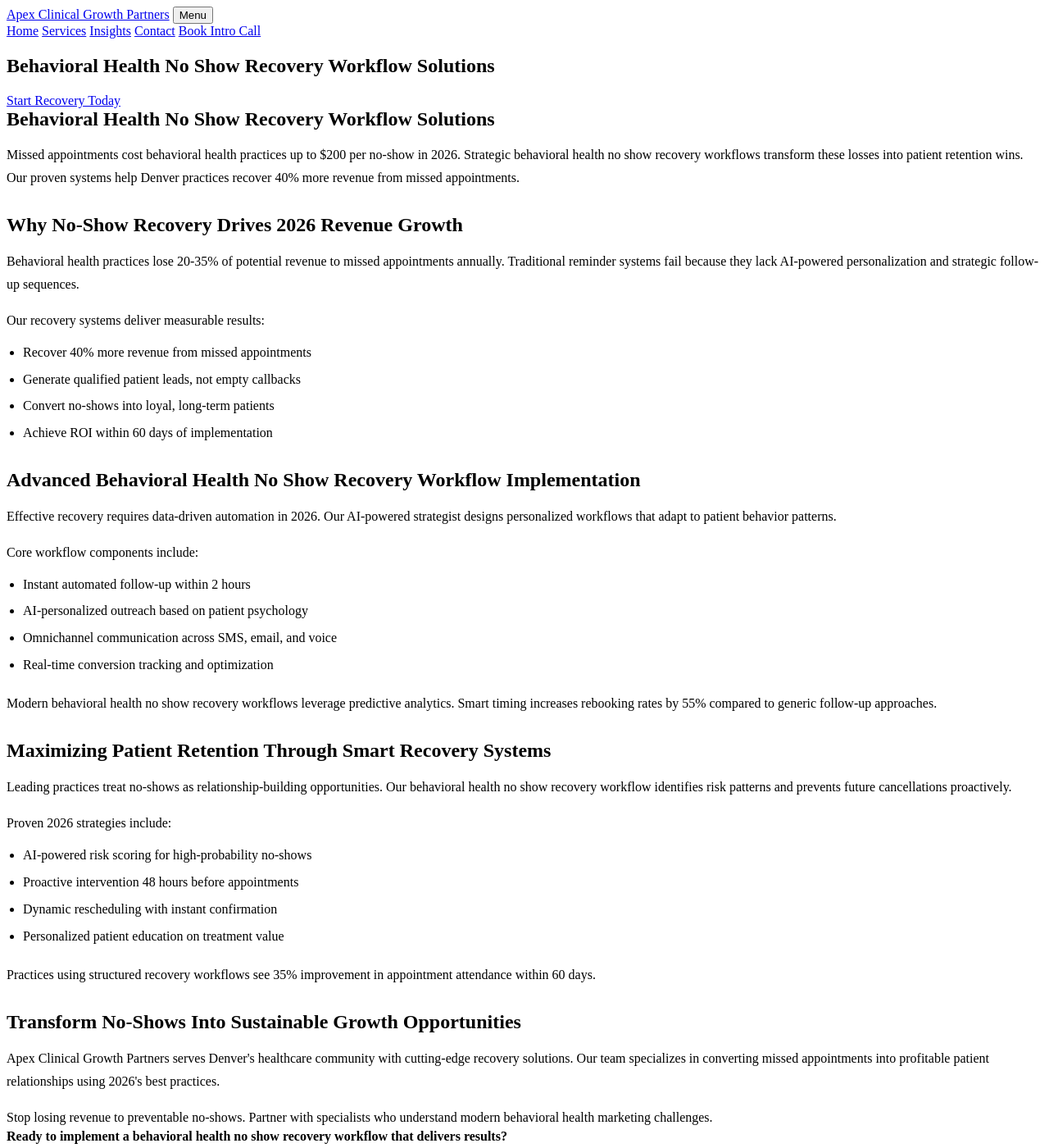
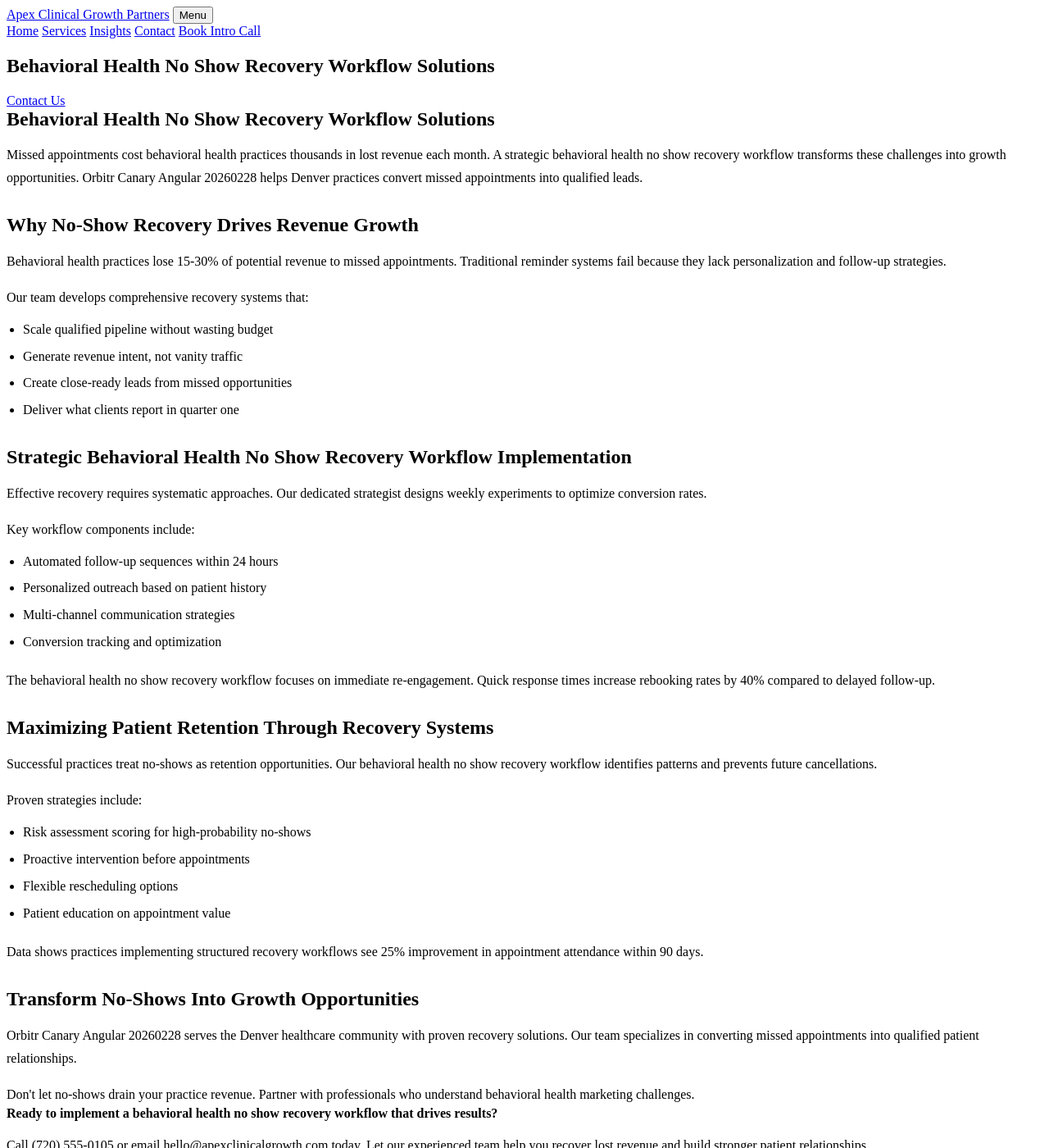
Before and after one commit to prjctlphbt/orbitr-canary-angular-20260228, a Jekyll site: the page angular-behavioral-noshow-20260228144655.html, which Jekyll copies as it is, in a window 1280 px wide and 1400 px high. Shown: the whole window at 82% size. Built offline with Jekyll 4.4.1, drawn with Linux system fonts in a browser that asks for light colours; some of the changed text lies outside the part shown.

Commit message:
Rollback: Revert changes to angular-behavioral-noshow-20260228144655.html

```diff
--- a/angular-behavioral-noshow-20260228144655.html
+++ b/angular-behavioral-noshow-20260228144655.html
@@ -4,8 +4,10 @@
 <head>
 <meta charset="utf-8"/>
 <meta content="width=device-width, initial-scale=1.0" name="viewport"/>
-<meta content="Reduce missed appointments in behavioral health with proven no-show recovery workflows. Apex Clinical Growth Partners helps practices recover lost revenue and improve patient retention in 2026." name="description"/>
-<title>Behavioral Health No Show Recovery Workflow Solutions | 2026 Guide</title>
+<meta content="Reduce missed appointments in behavioral health. Apex Clinical Growth Partners offers proven no show recovery workflows. Optimize your practice today.
+
+Characte" name="description"/>
+<title>Behavioral Health No Show Recovery Workflow Solutions</title>
 <style>
 
 
@@ -103,53 +105,53 @@
 <section class="page-hero landing-hero">
 <div class="container">
 <h1>Behavioral Health No Show Recovery Workflow Solutions</h1>
-<a class="cta" href="/services/">Start Recovery Today</a>
+<a class="cta" href="/services/">Contact Us</a>
 </div>
 </section>
 <section class="landing-content">
 <div class="container orbitr-generated-content">
 <h1>Behavioral Health No Show Recovery Workflow Solutions</h1>
-<p>Missed appointments cost behavioral health practices up to $200 per no-show in 2026. Strategic behavioral health no show recovery workflows transform these losses into patient retention wins. Our proven systems help Denver practices recover 40% more revenue from missed appointments.</p>
-<h2>Why No-Show Recovery Drives 2026 Revenue Growth</h2>
-<p>Behavioral health practices lose 20-35% of potential revenue to missed appointments annually. Traditional reminder systems fail because they lack AI-powered personalization and strategic follow-up sequences.</p>
-<p>Our recovery systems deliver measurable results:</p>
+<p>Missed appointments cost behavioral health practices thousands in lost revenue each month. A strategic behavioral health no show recovery workflow transforms these challenges into growth opportunities. Orbitr Canary Angular 20260228 helps Denver practices convert missed appointments into qualified leads.</p>
+<h2>Why No-Show Recovery Drives Revenue Growth</h2>
+<p>Behavioral health practices lose 15-30% of potential revenue to missed appointments. Traditional reminder systems fail because they lack personalization and follow-up strategies.</p>
+<p>Our team develops comprehensive recovery systems that:</p>
 <ul>
-<li>Recover 40% more revenue from missed appointments</li>
-<li>Generate qualified patient leads, not empty callbacks</li>
-<li>Convert no-shows into loyal, long-term patients</li>
-<li>Achieve ROI within 60 days of implementation</li>
+<li>Scale qualified pipeline without wasting budget</li>
+<li>Generate revenue intent, not vanity traffic</li>
+<li>Create close-ready leads from missed opportunities</li>
+<li>Deliver what clients report in quarter one</li>
 </ul>
-<h2>Advanced Behavioral Health No Show Recovery Workflow Implementation</h2>
-<p>Effective recovery requires data-driven automation in 2026. Our AI-powered strategist designs personalized workflows that adapt to patient behavior patterns.</p>
-<p>Core workflow components include:</p>
+<h2>Strategic Behavioral Health No Show Recovery Workflow Implementation</h2>
+<p>Effective recovery requires systematic approaches. Our dedicated strategist designs weekly experiments to optimize conversion rates.</p>
+<p>Key workflow components include:</p>
 <ul>
-<li>Instant automated follow-up within 2 hours</li>
-<li>AI-personalized outreach based on patient psychology</li>
-<li>Omnichannel communication across SMS, email, and voice</li>
-<li>Real-time conversion tracking and optimization</li>
+<li>Automated follow-up sequences within 24 hours</li>
+<li>Personalized outreach based on patient history</li>
+<li>Multi-channel communication strategies</li>
+<li>Conversion tracking and optimization</li>
 </ul>
-<p>Modern behavioral health no show recovery workflows leverage predictive analytics. Smart timing increases rebooking rates by 55% compared to generic follow-up approaches.</p>
-<h2>Maximizing Patient Retention Through Smart Recovery Systems</h2>
-<p>Leading practices treat no-shows as relationship-building opportunities. Our behavioral health no show recovery workflow identifies risk patterns and prevents future cancellations proactively.</p>
-<p>Proven 2026 strategies include:</p>
+<p>The behavioral health no show recovery workflow focuses on immediate re-engagement. Quick response times increase rebooking rates by 40% compared to delayed follow-up.</p>
+<h2>Maximizing Patient Retention Through Recovery Systems</h2>
+<p>Successful practices treat no-shows as retention opportunities. Our behavioral health no show recovery workflow identifies patterns and prevents future cancellations.</p>
+<p>Proven strategies include:</p>
 <ul>
-<li>AI-powered risk scoring for high-probability no-shows</li>
-<li>Proactive intervention 48 hours before appointments</li>
-<li>Dynamic rescheduling with instant confirmation</li>
-<li>Personalized patient education on treatment value</li>
+<li>Risk assessment scoring for high-probability no-shows</li>
+<li>Proactive intervention before appointments</li>
+<li>Flexible rescheduling options</li>
+<li>Patient education on appointment value</li>
 </ul>
-<p>Practices using structured recovery workflows see 35% improvement in appointment attendance within 60 days.</p>
-<h2>Transform No-Shows Into Sustainable Growth Opportunities</h2>
-<p>Apex Clinical Growth Partners serves Denver's healthcare community with cutting-edge recovery solutions. Our team specializes in converting missed appointments into profitable patient relationships using 2026's best practices.</p>
-<p>Stop losing revenue to preventable no-shows. Partner with specialists who understand modern behavioral health marketing challenges.</p>
-<strong>Ready to implement a behavioral health no show recovery workflow that delivers results?</strong>
-<p>Call (720) 555-0105 or email hello@apexclinicalgrowth.com today. Let our proven team help you recover lost revenue and strengthen patient relationships.</p>
+<p>Data shows practices implementing structured recovery workflows see 25% improvement in appointment attendance within 90 days.</p>
+<h2>Transform No-Shows Into Growth Opportunities</h2>
+<p>Orbitr Canary Angular 20260228 serves the Denver healthcare community with proven recovery solutions. Our team specializes in converting missed appointments into qualified patient relationships.</p>
+<p>Don't let no-shows drain your practice revenue. Partner with professionals who understand behavioral health marketing challenges.</p>
+<strong>Ready to implement a behavioral health no show recovery workflow that drives results?</strong>
+<p>Call (720) 555-0105 or email hello@apexclinicalgrowth.com today. Let our experienced team help you recover lost revenue and build stronger patient relationships.</p>
 </div>
 </section>
 <section class="landing-cta">
 <div class="container">
-<h2>Start Recovering Revenue Today</h2>
-<a class="cta" href="/services/">Get Your Free Assessment</a>
+<h2>Take the Next Step</h2>
+<a class="cta" href="/services/">Contact Us</a>
 </div>
 </section>
 </main>
```
